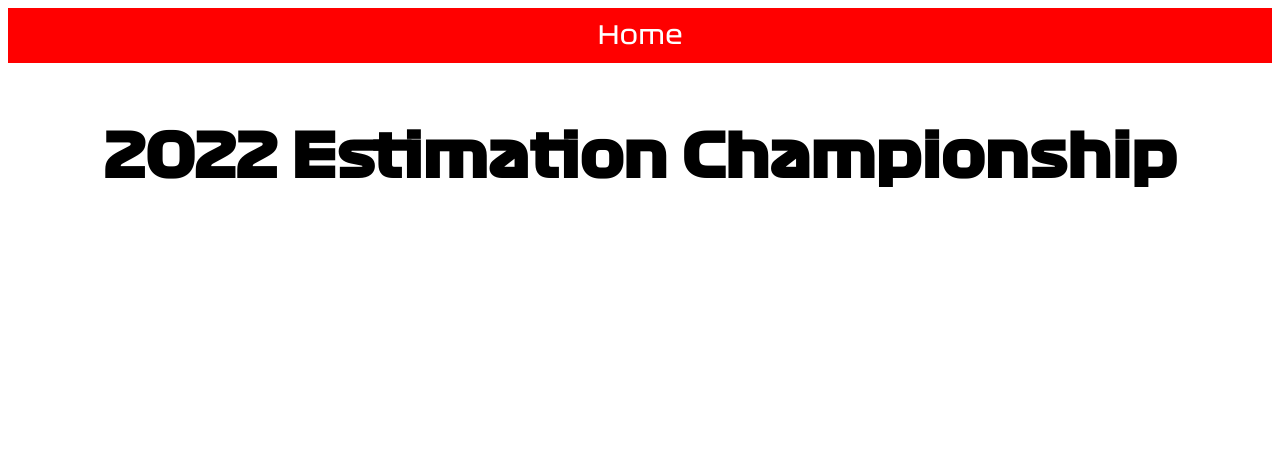
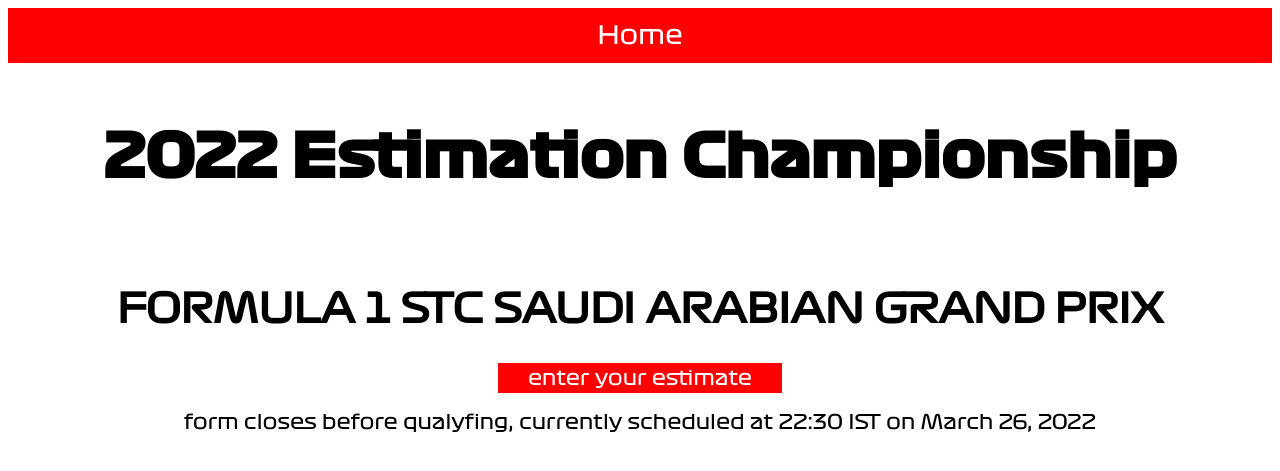
Before and after one commit to ishan-tandon/eclive, a Django app: template input_portal/templates/input_portal/about.html in a window 1280 px wide. Shown: the top 471 px of the page. Run offline with Django 3.2, Linux system fonts and the light colour scheme; the template is opened without the code that fills it, so the values that code supplies are empty.

Commit message:
saudi update

```diff
--- a/input_portal/templates/input_portal/about.html
+++ b/input_portal/templates/input_portal/about.html
@@ -1,2 +1,9 @@
+<!DOCTYPE html>
 {% extends "input_portal/base.html" %}
-trying to write something
+{% block body_block %}
+    <h1>2022 Estimation Championship</h1>
+    <br>
+    <h2>FORMULA 1 STC SAUDI ARABIAN GRAND PRIX</h2>
+    <div class="centre"> <span class = "estimate-btn">enter your estimate</span> </div>
+    <p>form closes before qualyfing, currently scheduled at 22:30 IST on March 26, 2022</p>
+{% endblock %}
--- a/input_portal/templates/input_portal/base.html
+++ b/input_portal/templates/input_portal/base.html
@@ -11,6 +11,7 @@
   <body>
     <div style="background-color:red; color: white; font-family: f1reg; text-align: center; font-size: 25px; padding: 1%">Home</div>
     <br>
-    <h1>2022 Estimation Championship</h1>
+    {% block body_block %}
+    {% endblock %}
   </body>
 </html>
--- a/input_portal/templates/input_portal/formulaone.css
+++ /dev/null
@@ -1,3 +0,0 @@
-h1 {
-  color: red;
-}
--- a/static/css/formulaone.css
+++ b/static/css/formulaone.css
@@ -19,3 +19,34 @@ h1 {
   font-family: f1bold;
   font-size: 60px;
 }
+
+h2 {
+  color: black;
+  text-align: center;
+  font-family: f1reg;
+  font-size: 40px;
+}
+
+p {
+  color: black;
+  text-align: center;
+  font-family: f1reg;
+  font-size: 20px;
+}
+
+.estimate-btn {
+  color: white;
+  background-color: red;
+  text-align: center;
+  position: center;
+  padding-top: 5px;
+  padding-bottom: 5px;
+  padding-right: 30px;
+  padding-left: 30px;
+  font-family: f1reg;
+  font-size: 20px;
+}
+
+.centre {
+  text-align: center;
+}
```
Also changed, not shown: 1 other file.
